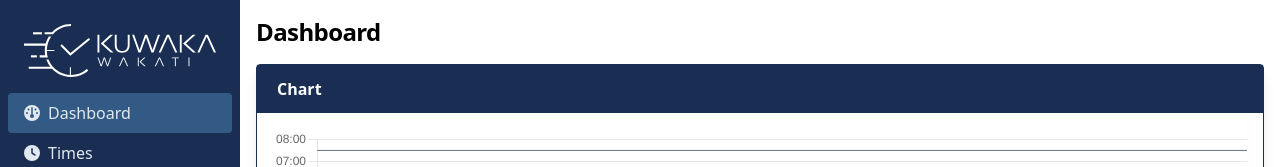
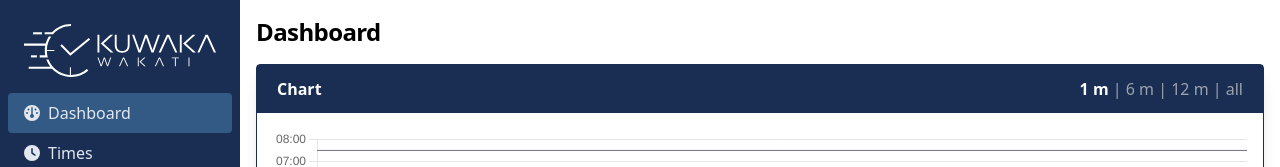
Before and after one commit to BoundfoxStudios/kuwaka-wakati, an Angular app: page /dashboard in a window 1280 px wide. Shown: the top 167 px of the page. Built offline with nearby package versions, Linux system fonts and the light colour scheme.

Commit message:
feat: add chart resolution

```diff
--- a/src/app/components/dashboard/dashboard.component.css
+++ b/src/app/components/dashboard/dashboard.component.css
@@ -0,0 +1,3 @@
+.active {
+    @apply font-bold text-white;
+}
--- a/src/app/components/dashboard/dashboard.component.html
+++ b/src/app/components/dashboard/dashboard.component.html
@@ -1,7 +1,19 @@
 <kw-page-title>Dashboard</kw-page-title>
 
 <kw-card [contentType]="'chart'">
-    <h2 header>Chart</h2>
+    <div class="flex flex-1" header>
+        <h2>Chart</h2>
+
+        <div class="ml-auto font-medium text-gray-400">
+            <span (click)="chartResolution$.next('1 m')" [class.active]="(chartResolution$ | async) === '1 m'" class="cursor-pointer">1 m</span>
+            |
+            <span (click)="chartResolution$.next('6 m')" [class.active]="(chartResolution$ | async) === '6 m'" class="cursor-pointer">6 m</span>
+            |
+            <span (click)="chartResolution$.next('12 m')" [class.active]="(chartResolution$ | async) === '12 m'" class="cursor-pointer">12 m</span>
+            |
+            <span (click)="chartResolution$.next('all')" [class.active]="(chartResolution$ | async) === 'all'" class="cursor-pointer">all</span>
+        </div>
+    </div>
     @if (chartData$ | async; as chartData) {
     <kw-history-chart body [data]="chartData.data" [dailyWork]="chartData.settings.workPerDay" />
     } @else {
--- a/src/app/components/dashboard/dashboard.component.ts
+++ b/src/app/components/dashboard/dashboard.component.ts
@@ -17,9 +17,11 @@ import { TimeTableComponent } from '../times/time-table/time-table.component';
 import { PageTitleComponent } from '../page-title/page-title.component';
 import { OverallComponent } from '../overall/overall.component';
 import { BehaviorSubject, combineLatest, map, switchMap } from 'rxjs';
-import { dateTimeToDate } from '../../services/time.utils';
+import { dateTimeToDate, Milliseconds } from '../../services/time.utils';
 import { WeekComponent } from '../week/week.component';
 import { LoadingSpinnerComponent } from '../loading-spinner/loading-spinner.component';
+
+type Resolution = 'all' | '1 m' | '6 m' | '12 m';
 
 @Component({
     selector: 'kw-dashboard',
@@ -50,6 +52,7 @@ export default class DashboardComponent {
     protected readonly faChevronLeft = faChevronLeft;
     protected readonly faChevronRight = faChevronRight;
     protected readonly faCalendar = faCalendar;
+    protected readonly chartResolution$ = new BehaviorSubject<Resolution>('1 m');
     private readonly weekDate$ = new BehaviorSubject<DateTime>(DateTime.now());
     protected readonly weekNumber$ = this.weekDate$.pipe(map(weekDate => weekDate.get('weekNumber')));
     protected readonly weekFromTo$ = this.weekNumber$.pipe(
@@ -63,12 +66,16 @@ export default class DashboardComponent {
     private readonly timeTable = inject(TimeTable);
     private readonly settingsTable = inject(SettingsTable);
     protected readonly settings$ = this.settingsTable.current$;
-    protected readonly chartData$ = combineLatest({
-        settings: this.settings$,
-        data: this.timeTable
-            .groupByDay$(0, DateTime.now().toMillis())
-            .pipe(map(data => data.filter(item => !item.isADayOff && !item.isNonWorkday).reverse())),
-    });
+    protected readonly chartData$ = this.chartResolution$.pipe(
+        switchMap(resolution =>
+            combineLatest({
+                settings: this.settings$,
+                data: this.timeTable
+                    .groupByDay$(this.resolutionMillisecondsAgo(resolution), DateTime.now().toMillis())
+                    .pipe(map(data => data.filter(item => !item.isADayOff && !item.isNonWorkday).reverse())),
+            }),
+        ),
+    );
     private readonly timeService = inject(TimeService);
     protected readonly today$ = this.timeService.today$;
     protected readonly isWorkDayDone$ = this.today$.pipe(map(today => (today ? !today.remainingTime : undefined)));
@@ -91,4 +98,16 @@ export default class DashboardComponent {
     protected showThisWeek(): void {
         this.weekDate$.next(DateTime.now());
     }
+
+    private resolutionMillisecondsAgo(resolution: Resolution): Milliseconds {
+        if (resolution === 'all') {
+            return 0;
+        }
+
+        return DateTime.now()
+            .minus({
+                month: parseInt(resolution.split(' ')[0], 10),
+            })
+            .toMillis();
+    }
 }
```
